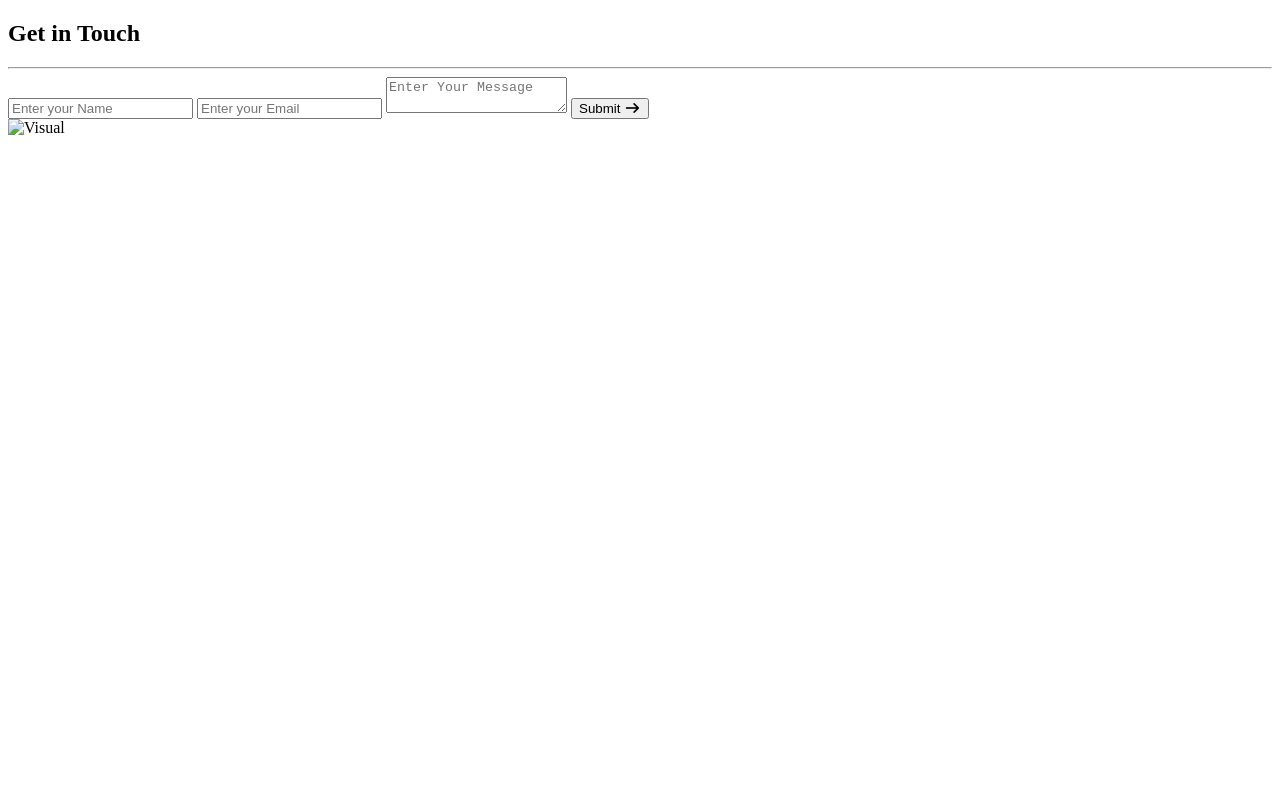
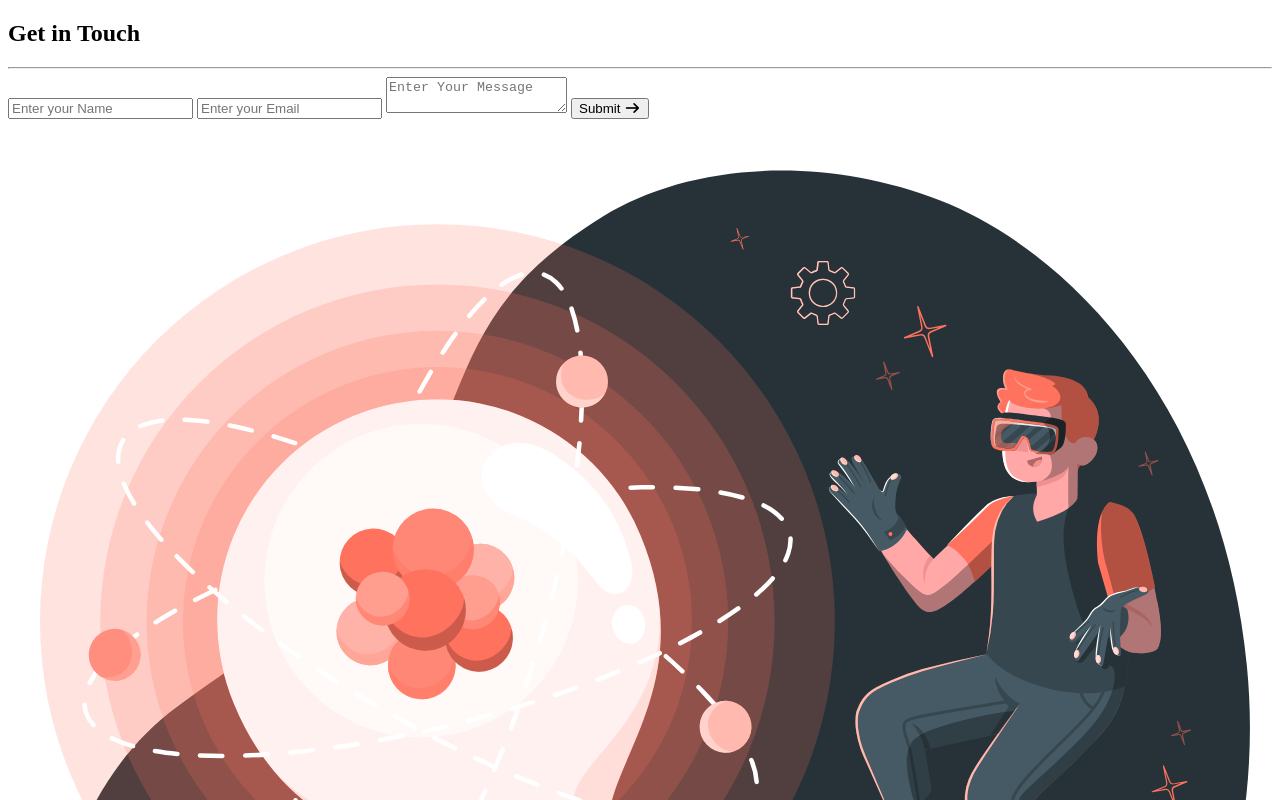
Before and after one commit to SulimAnxO1/Working-Contact-Form, a plain HTML site: page index.html in a window 1280 px wide. Shown: the top 800 px of the page. Drawn offline with Linux system fonts and the light colour scheme.

Commit message:
fix: src link typo

```diff
--- a/index.html
+++ b/index.html
@@ -41,7 +41,7 @@
         </button>
       </form>
       <div class="contact-right">
-        <img src="assets.svg" alt="Visual" />
+        <img src="asset.svg" alt="Visual" />
       </div>
     </div>
     <!-- JS -->
```
